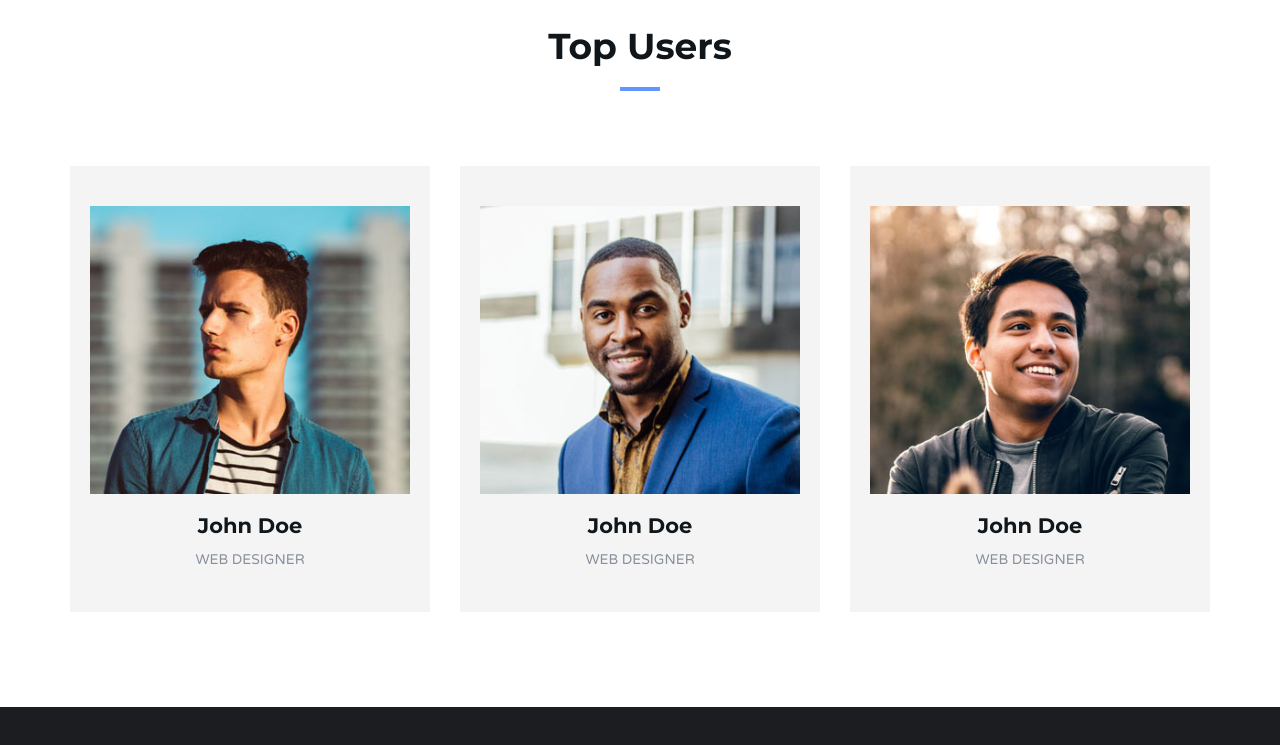
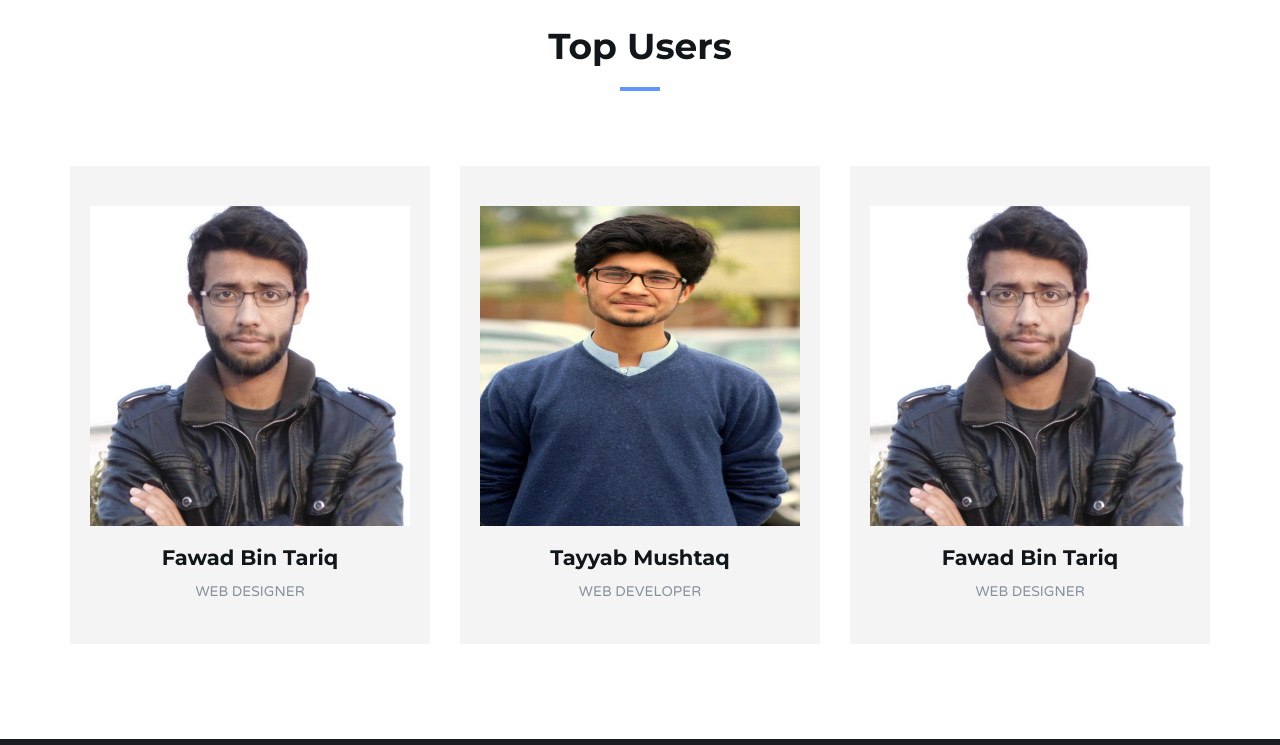
Before and after one commit to fawad1997/TechInDesign, a plain HTML site: page index.html in a window 1280 px wide. Shown: the part 3448-4193 px from the top of the page. Drawn offline with Linux system fonts and the light colour scheme.

Commit message:
users pics set

```diff
--- a/index.html
+++ b/index.html
@@ -235,13 +235,13 @@
 							<div class="blog-content">
 								<ul class="blog-meta">
 									<li>
-										<i class="fa fa-user"></i>John doe</li>
+										<i class="fa fa-user"></i>Fawad Bin Tariq</li>
 									<li>
 										<i class="fa fa-clock-o"></i>18 Oct</li>
 									<li>
 										<i class="fa fa-comments"></i>57</li>
 								</ul>
-								<h3>Molestie at elementum eu facilisis sed odio</h3>
+								<h3>Apple launches its new Macbook</h3>
 								<p>Nec feugiat nisl pretium fusce id velit ut tortor pretium. Nisl purus in mollis nunc sed. Nunc non blandit massa enim
 									nec.
 								</p>
@@ -255,18 +255,18 @@
 					<div class="col-md-4">
 						<div class="blog">
 							<div class="blog-img">
-								<img class="img-responsive" src="./img/blog2.jpg" alt="">
+								<img class="img-responsive" src="./img/blog1.jpg" alt="">
 							</div>
 							<div class="blog-content">
 								<ul class="blog-meta">
 									<li>
-										<i class="fa fa-user"></i>John doe</li>
+										<i class="fa fa-user"></i>Fawad Bin Tariq</li>
 									<li>
 										<i class="fa fa-clock-o"></i>18 Oct</li>
 									<li>
 										<i class="fa fa-comments"></i>57</li>
 								</ul>
-								<h3>Molestie at elementum eu facilisis sed odio</h3>
+								<h3>Apple launches its new Macbook</h3>
 								<p>Nec feugiat nisl pretium fusce id velit ut tortor pretium. Nisl purus in mollis nunc sed. Nunc non blandit massa enim
 									nec.
 								</p>
@@ -280,18 +280,18 @@
 					<div class="col-md-4">
 						<div class="blog">
 							<div class="blog-img">
-								<img class="img-responsive" src="./img/blog3.jpg" alt="">
+								<img class="img-responsive" src="./img/blog1.jpg" alt="">
 							</div>
 							<div class="blog-content">
 								<ul class="blog-meta">
 									<li>
-										<i class="fa fa-user"></i>John doe</li>
+										<i class="fa fa-user"></i>Fawad Bin Tariq</li>
 									<li>
 										<i class="fa fa-clock-o"></i>18 Oct</li>
 									<li>
 										<i class="fa fa-comments"></i>57</li>
 								</ul>
-								<h3>Molestie at elementum eu facilisis sed odio</h3>
+								<h3>Apple launches its new Macbook</h3>
 								<p>Nec feugiat nisl pretium fusce id velit ut tortor pretium. Nisl purus in mollis nunc sed. Nunc non blandit massa enim
 									nec.
 								</p>
@@ -487,7 +487,7 @@
 				<div class="col-sm-4">
 					<div class="team">
 						<div class="team-img">
-							<img class="img-responsive" src="./img/team1.jpg" alt="">
+							<img style="max-height:320px;" class="img-responsive" src="./img/a.jpg" alt="">
 							<div class="overlay">
 								<div class="team-social">
 									<a href="#">
@@ -503,7 +503,7 @@
 							</div>
 						</div>
 						<div class="team-content">
-							<h3>John Doe</h3>
+							<h3>Fawad Bin Tariq</h3>
 							<span>Web Designer</span>
 						</div>
 					</div>
@@ -514,7 +514,7 @@
 				<div class="col-sm-4">
 					<div class="team">
 						<div class="team-img">
-							<img class="img-responsive" src="./img/team2.jpg" alt="">
+							<img style="max-height:320px;" class="img-responsive" src="./img/d.jpg" alt="">
 							<div class="overlay">
 								<div class="team-social">
 									<a href="#">
@@ -530,8 +530,8 @@
 							</div>
 						</div>
 						<div class="team-content">
-							<h3>John Doe</h3>
-							<span>Web Designer</span>
+							<h3>Tayyab Mushtaq</h3>
+							<span>Web Developer</span>
 						</div>
 					</div>
 				</div>
@@ -541,7 +541,7 @@
 				<div class="col-sm-4">
 					<div class="team">
 						<div class="team-img">
-							<img class="img-responsive" src="./img/team3.jpg" alt="">
+							<img style="max-height:320px;" class="img-responsive" src="./img/a.jpg" alt="">
 							<div class="overlay">
 								<div class="team-social">
 									<a href="#">
@@ -557,7 +557,7 @@
 							</div>
 						</div>
 						<div class="team-content">
-							<h3>John Doe</h3>
+							<h3>Fawad Bin Tariq</h3>
 							<span>Web Designer</span>
 						</div>
 					</div>
```
Also changed, not shown: img/team1.jpg (deleted), img/team2.jpg (deleted), img/team3.jpg (deleted).
